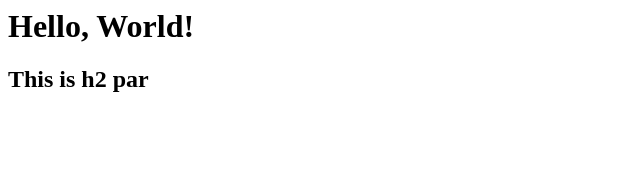
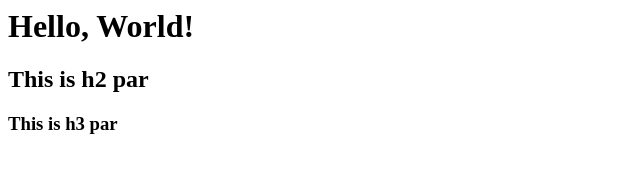
Before and after one commit to outsmartu/hello, a plain HTML site: page hello.html in a window 1280 px wide. Shown: the whole page, without its empty margins (0-640 px from the left). Drawn offline with Linux system fonts and the light colour scheme.

Commit message:
Added h3 par

```diff
--- a/hello.html
+++ b/hello.html
@@ -4,5 +4,6 @@
   <body>
     <h1>Hello, World!</h1>
     <h2>This is h2 par</h2>
+    <h3>This is h3 par</h3>
   </body>
 </html>
```
